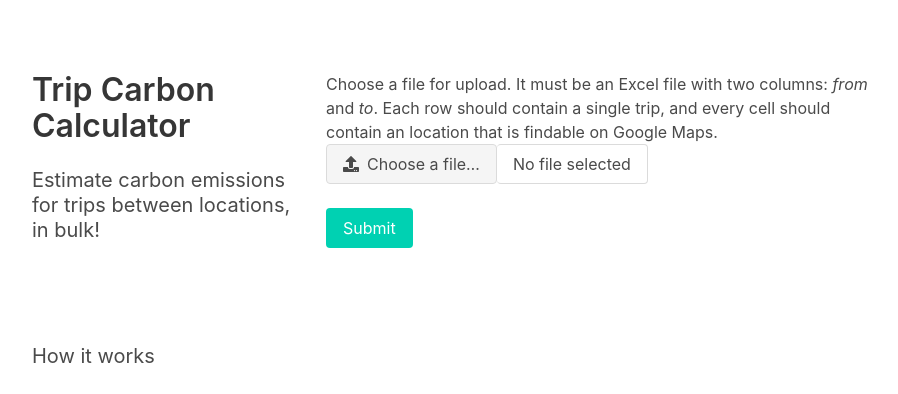
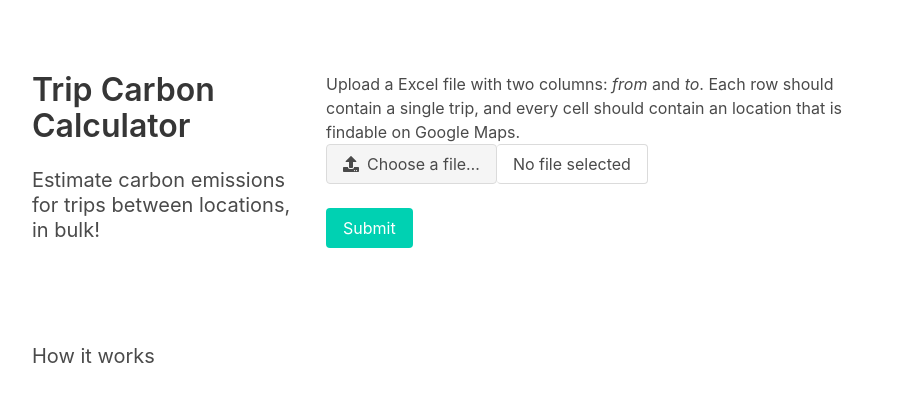
Before and after one commit to archydeberker/trip-carbon-calculator, a Flask app: page / in a window 1280 px wide. Shown: the top 394 px of the page, without its empty margins (179-1077 px from the left). Run offline with Flask 2, Linux system fonts and the light colour scheme; some libraries are stand-ins or nearby versions.

Commit message:
Edit blurb on upload requirements

```diff
--- a/templates/file_upload.html
+++ b/templates/file_upload.html
@@ -35,7 +35,7 @@
                 </div>
                 <div class="column is-half">
                     <form action="/api/handle-upload" method="post" enctype="multipart/form-data">
-                        Choose a file for upload. It must be an Excel file with two columns:
+                        Upload a Excel file with two columns:
                         <em>from</em>
                         and <em>to</em>. Each row should contain a single trip, and every cell
                         should contain an location that is findable on Google Maps.
```
